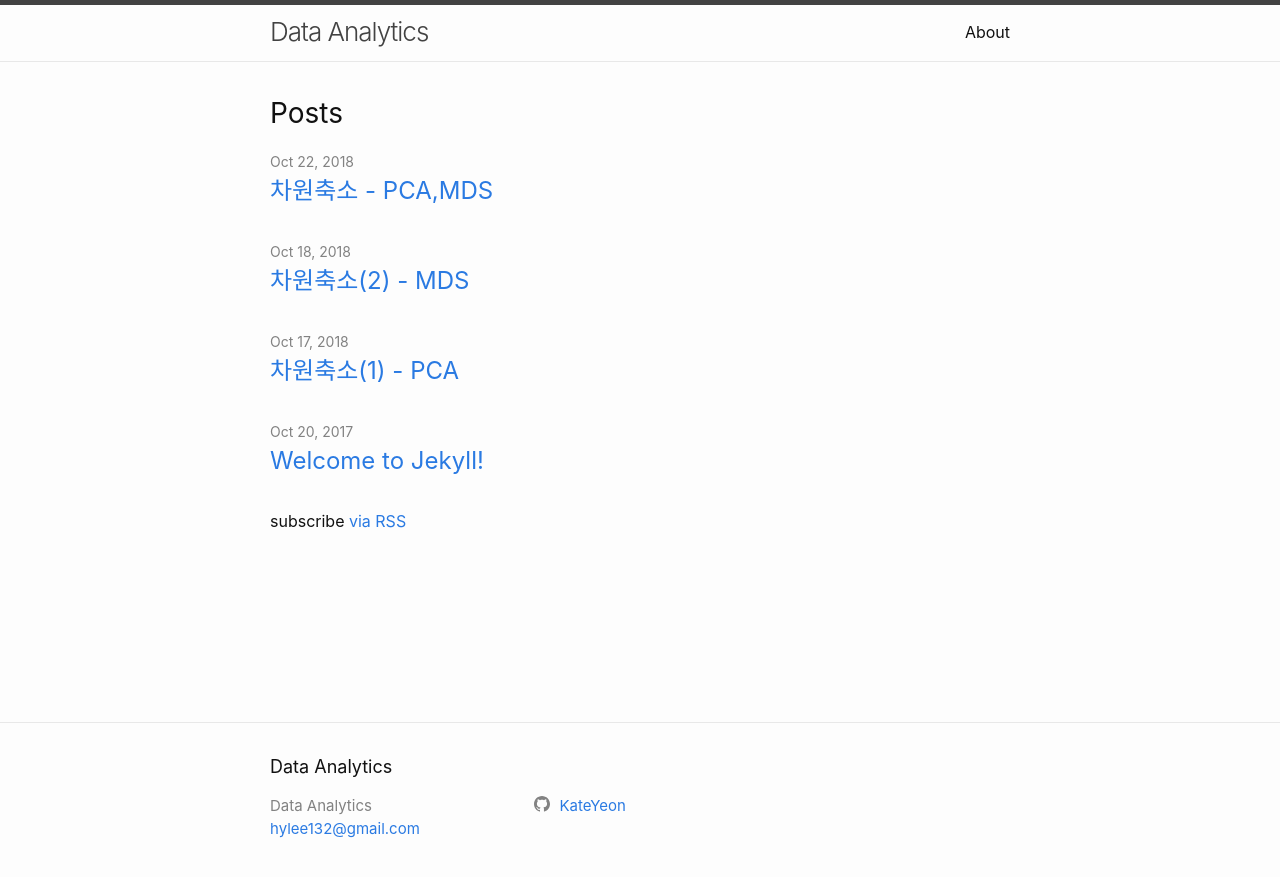
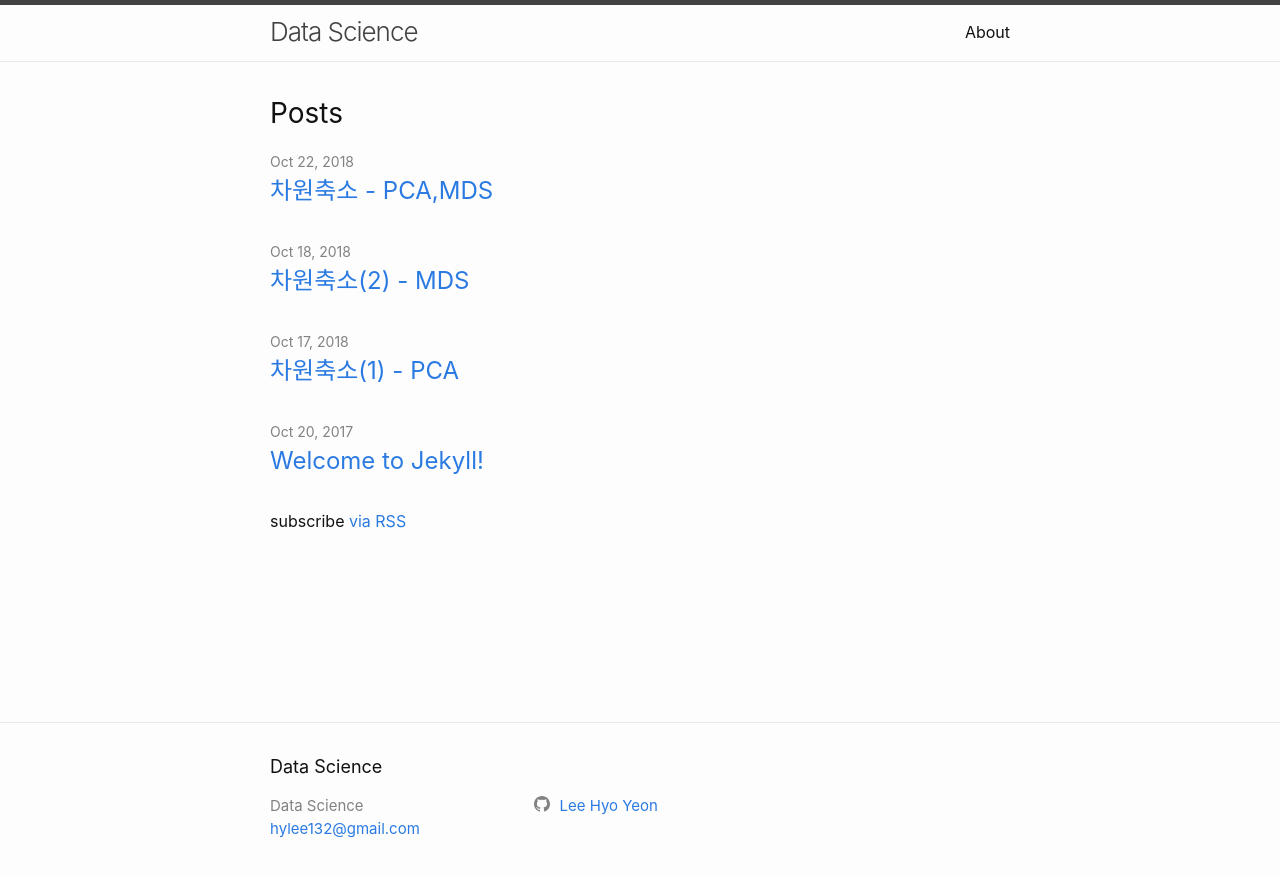
Before and after one commit to KateYeon/KateYeon.github.io, a Jekyll site: the page built from index.md, in a window 1280 px wide. Shown: the top 877 px of the page. Built offline with Jekyll 4.4.1, drawn with Linux system fonts in a browser that asks for light colours.

Commit message:
Update _config.yml

```diff
--- a/_config.yml
+++ b/_config.yml
@@ -13,15 +13,15 @@
 # you will see them accessed via {{ site.title }}, {{ site.email }}, and so on.
 # You can create any custom variable you would like, and they will be accessible
 # in the templates via {{ site.myvariable }}.
-title: Data Analytics
+title: Data Science
 email: hylee132@gmail.com
 description: >- # this means to ignore newlines until "baseurl:"
 
 baseurl: "" # the subpath of your site, e.g. /blog
 url: "KateYeon.github.io" # the base hostname & protocol for your site, e.g. http://example.com
 twitter_username:
-github_username: KateYeon
-instagram :
+github_username: Lee Hyo Yeon
+instagram : ihyoyeon6256
 # Build settings
 markdown: kramdown
 theme: minima
```
